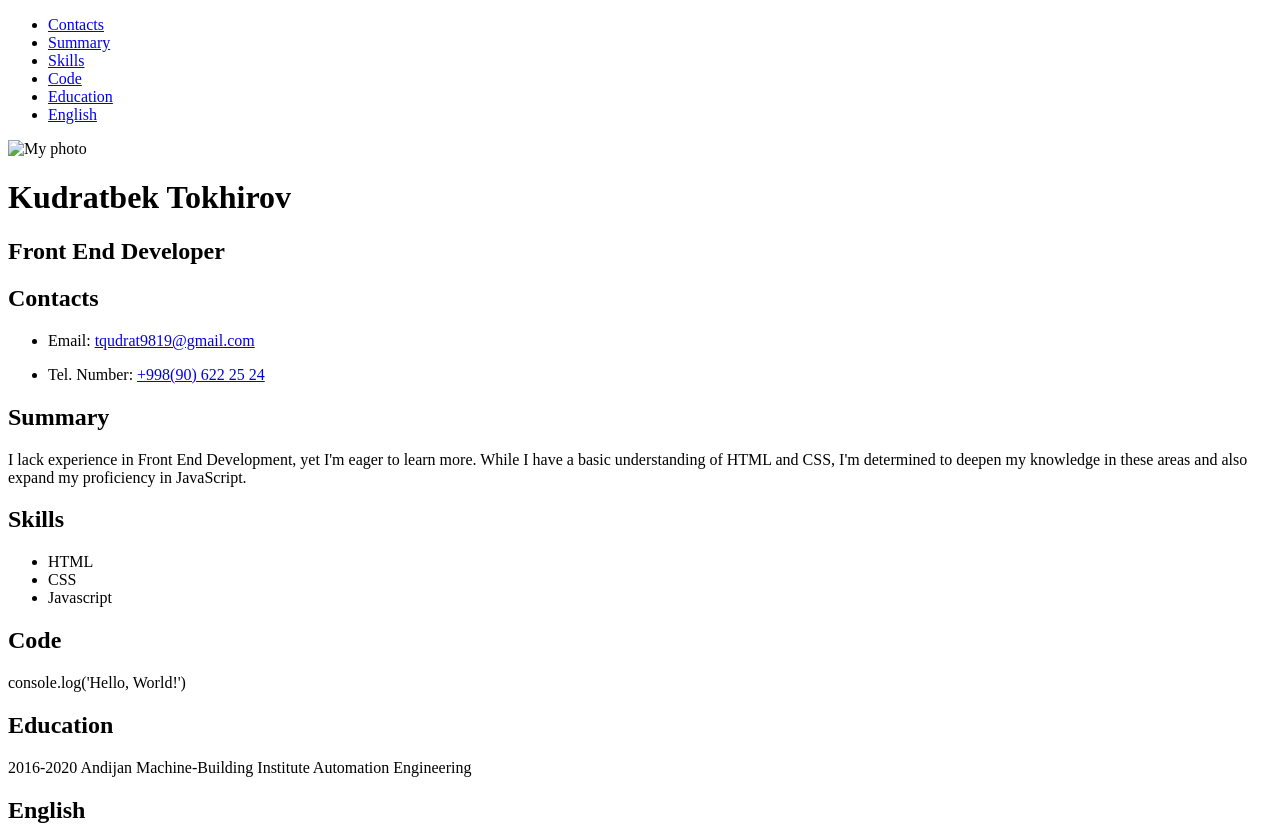
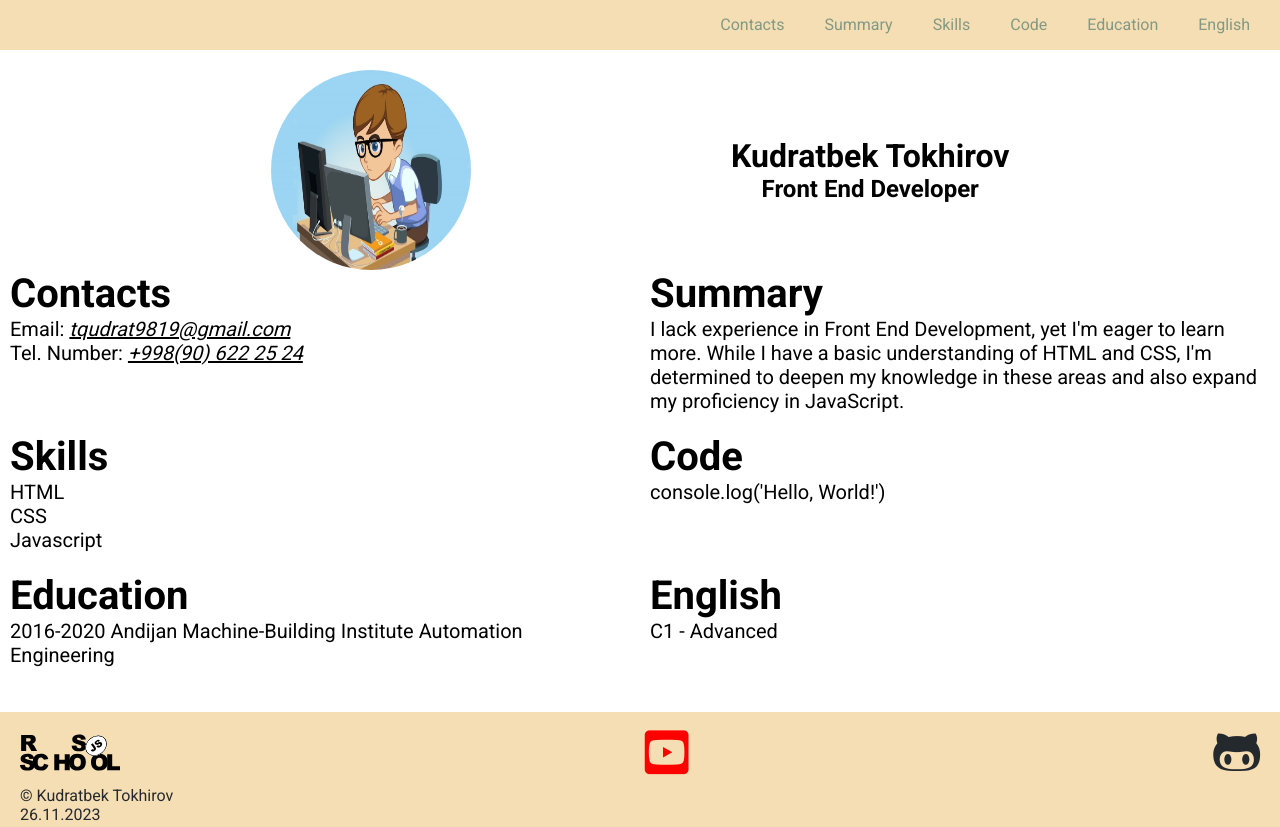
Before and after one commit to Qudwell/rsschool-cv, a plain HTML site: page index.html in a window 1280 px wide. Shown: the top 827 px of the page. Drawn offline with Linux system fonts and the light colour scheme; the site is published under a folder, as on GitHub Pages, so addresses that start at the root find nothing.

Commit message:
fix: fixed relative  links in html

```diff
--- a/index.html
+++ b/index.html
@@ -5,7 +5,7 @@
     <meta charset="UTF-8">
     <meta name="viewport" content="width=device-width, initial-scale=1.0">
     <title>cv</title>
-    <link rel="stylesheet" href="/style.css">
+    <link rel="stylesheet" href="./style.css">
     <link rel="stylesheet" href="https://cdnjs.cloudflare.com/ajax/libs/font-awesome/5.15.3/css/all.min.css">
     <link rel="icon" href="assets/img/rs_school_js.svg">
 </head>
@@ -24,7 +24,7 @@
                 </ul>
             </nav>
             <div class="personal__info container">
-                <img src="/assets/img/profilephoto.jpg" alt="My photo" class="round">
+                <img src="./assets/img/profilephoto.jpg" alt="My photo" class="round">
                 <div class="name__job">
                     <h1>Kudratbek Tokhirov</h1>
                     <h2>Front End Developer</h2>
@@ -91,14 +91,16 @@
             <div class="footer">
                 <div class="container">
                     <div class="footer__links">
-                        <a href="https://rs.school/" target="_blank"><img src="assets/img/rs_school_js.svg"
+                        <a href="https://rs.school/" target="_blank"><img src="./assets/img/rs_school_js.svg"
                                 alt="rs_school_js" class="footer__rs__img"></a>
                         <a href="https://www.youtube.com/channel/UC578nebW2Mn-mNgjEArGZug" target="_blank"
                             class="footer__yt"><i class="fab fa-youtube-square"></i></a>
                         <a href="https://github.com/qudwell" target="_blank" class="footer__gt"><i
                                 class="fab fa-github-alt"></i></a>
+
+
                     </div>
-                    <div class="author"><a href="https://elvindev.com" target="_blank" class="author__link">© Kudratbek Tokhirov</a></div>
+                    <div class="author"><a href="https://github.com/qudwell" target="_blank" class="author__link">© Kudratbek Tokhirov</a></div>
                     <div class="date">26.11.2023</div>
                 </div>
             </div>
```
Also changed, not shown: 2 other files.
